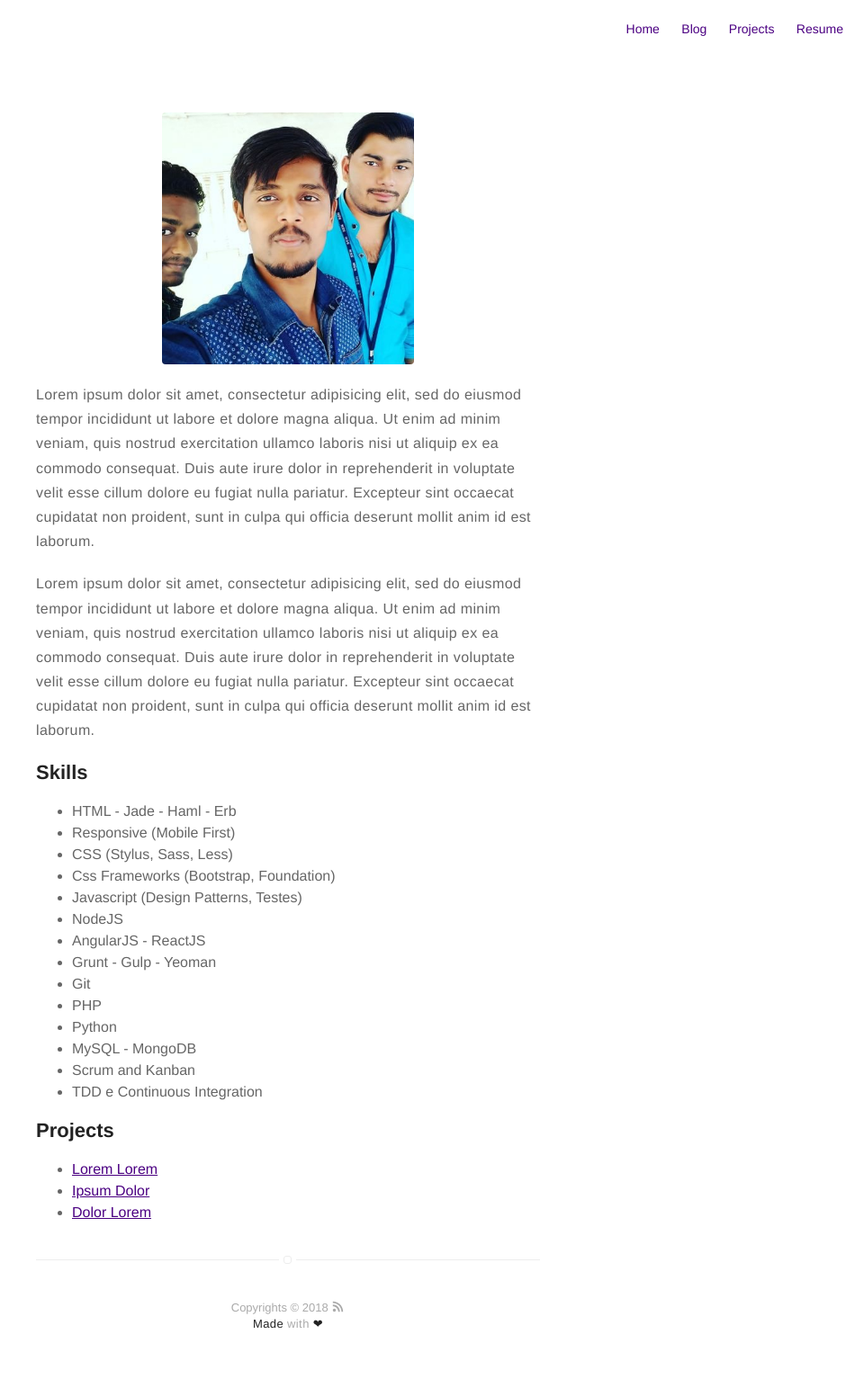
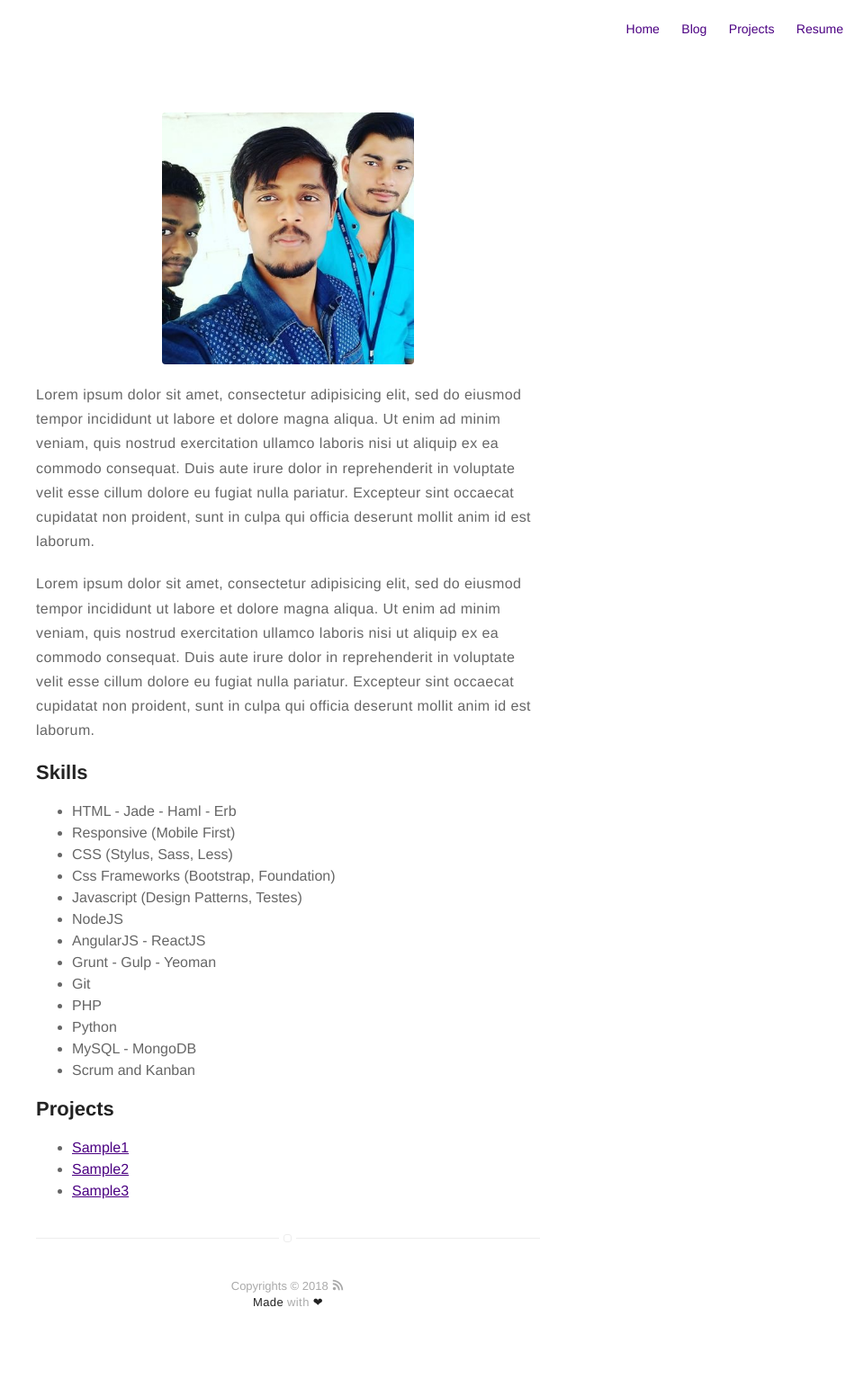
Before and after one commit to iamniranjangain/iamniranjangain.github.io, a Jekyll site: the page built from about.md, in a window 1280 px wide. Shown: the whole page at 90% size, without its empty margins (320-1280 px from the left). Built offline with Jekyll 4.4.1, drawn with Linux system fonts in a browser that asks for light colours; after the commit the page ends 1519 px from its top, so only the background shows below that.

Commit message:
Update about.md

```diff
--- a/about.md
+++ b/about.md
@@ -34,13 +34,12 @@ proident, sunt in culpa qui officia deserunt mollit anim id est laborum.</p>
 	<li>Python</li>
 	<li>MySQL - MongoDB</li>
 	<li>Scrum and Kanban</li>
-	<li>TDD e Continuous Integration</li>
 </ul>
 
 <h2>Projects</h2>
 
 <ul>
-	<li><a href="https://github.com/">Lorem Lorem</a></li>
-	<li><a href="https://github.com/">Ipsum Dolor</a></li>
-	<li><a href="https://github.com/">Dolor Lorem</a></li>
+	<li><a href="https://iamniranjangain.github.io">Sample1</a></li>
+	<li><a href="https://iamniranjangain.github.io">Sample2</a></li>
+	<li><a href="https://iamniranjangain.github.io">Sample3</a></li>
 </ul>
```
